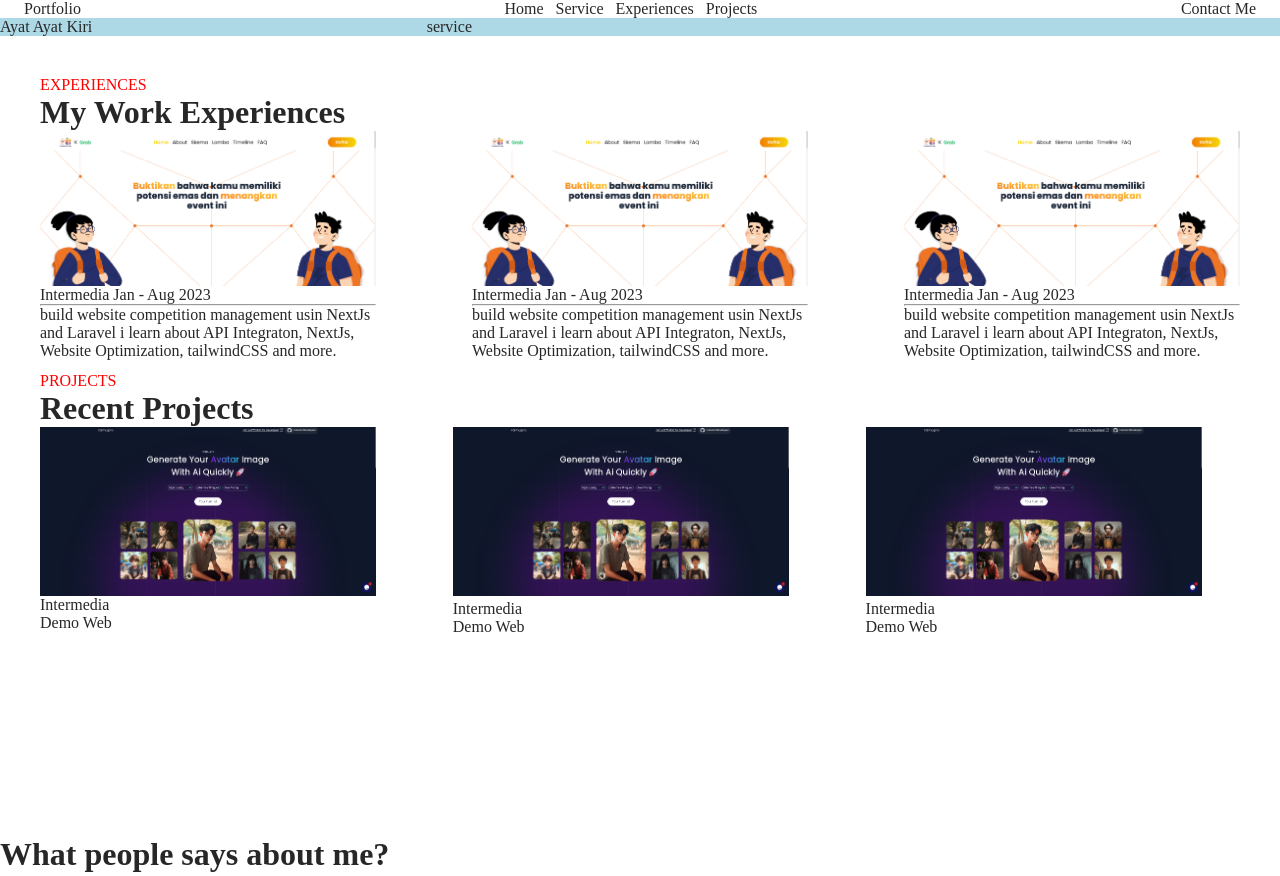
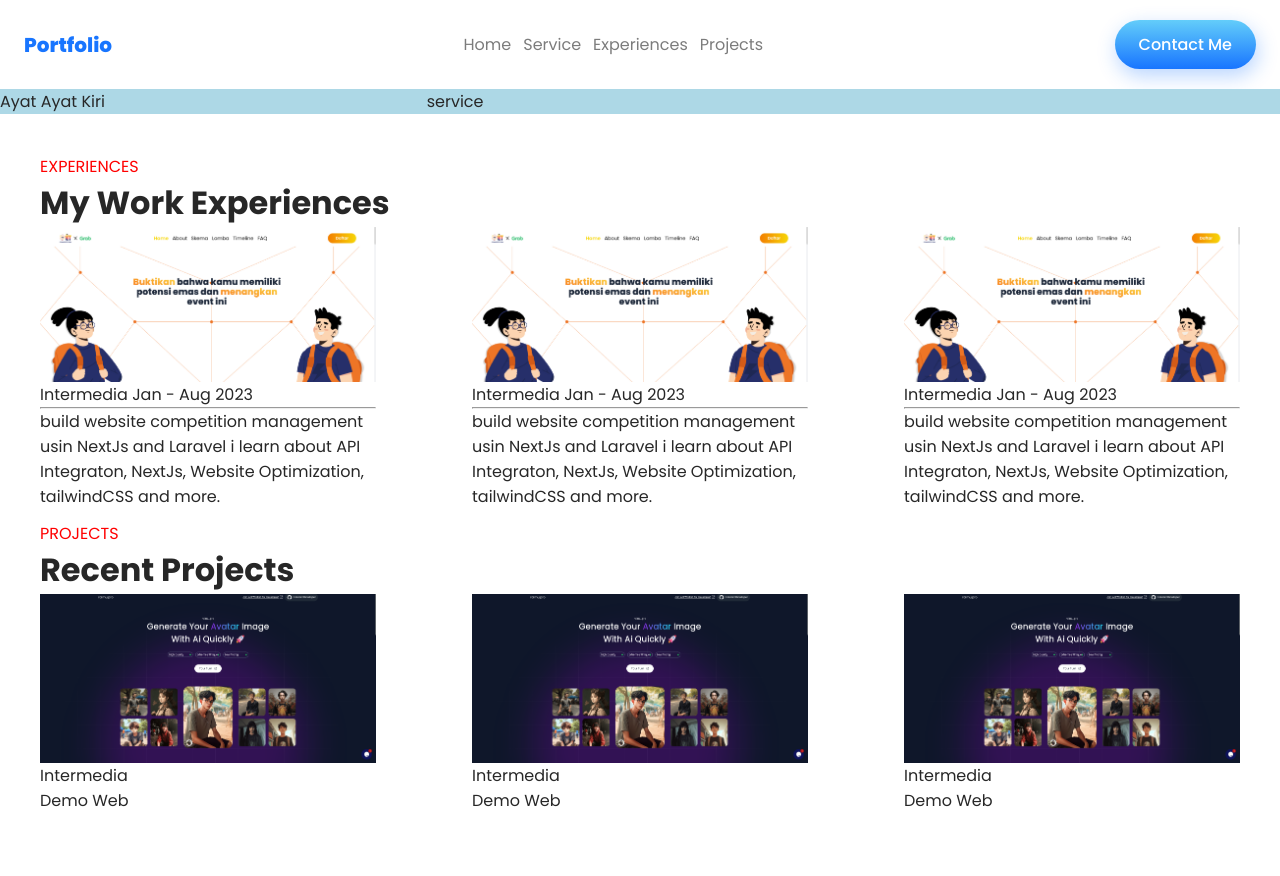
Before and after one commit to intermediaamikom/besmart-2024, a plain HTML site: page portfolio/index.html in a window 1280 px wide. Shown: the top 876 px of the page. Drawn offline with Linux system fonts and the light colour scheme.

Commit message:
Refactor CSS styles and update HTML structure

```diff
--- a/portfolio/index.css
+++ b/portfolio/index.css
@@ -2,7 +2,9 @@
   margin: 0;
   padding: 0;
   box-sizing: border-box;
-    color:#272727;
+  color: #272727;
+  text-decoration: none;
+  font-family: "Poppins", sans-serif;
 }
 
 #third-section {
@@ -18,7 +20,7 @@
   justify-content: space-between;
 }
 
-.card-work{
+.card-work {
   display: flex;
   flex-direction: column;
   width: 28%;
@@ -35,74 +37,95 @@
   justify-content: space-between;
 }
 
-.card-project{
+.card-project {
   display: flex;
   flex-direction: column;
   width: 28%;
 }
 
 /* container */
-.max-container{
-    max-width:1440px;
+.max-container {
+  max-width: 1440px;
   display: flex;
   justify-content: center;
   width: 100%;
 }
-.padding-container{
+.padding-container {
   padding: 0 24px;
-
 }
 
-
 /* text style */
-.text-sm{
+.text-sm {
   font-size: 16px;
 }
-.text-md{
+.text-md {
   font-size: 24px;
 }
-.text-lg{
+.text-lg {
   font: 48px;
 }
 
-.text-xl{
+.text-xl {
   font-size: 64px;
 }
 
 /* text color */
-.text-dark{
+.text-dark {
   color: #272727;
 }
 
-.text-semidark{
+.text-semidark {
   color: #585858;
 }
-.text-blue{
-    color:#1875FF;
+.text-blue {
+  color: #1875ff;
 }
-
-
-
 
 /* navbar */
 
-.navbar{
+.navbar {
   width: 100%;
   display: flex;
   justify-content: space-between;
   align-items: center;
+  padding: 20px 0;
+}
+.nav-title {
+  font-size: 20px;
+  font-weight: 800;
+  color: #1875ff;
 }
 
-.nav-link{
+.nav-link {
   display: flex;
   gap: 12px;
   align-items: center;
   text-decoration: none;
   list-style: none;
+}
+.nav-link a {
+  color: #7c7c7c;
+}
+.nav-link a:hover {
+  color: #1875ff;
+  transition: all 0.3s;
+}
 
+/* button */
+.button-blue {
+  background: linear-gradient(180deg, #63cdfa 0%, #1875ff 100%);
+  padding: 12px 24px;
+  border-radius: 50px;
+  color: #fff;
+  font-weight: 500;
+  /* large shadow blue */
+  box-shadow: 2px 7px 20px rgba(24, 117, 255, 0.3);
 }
- a{
 
-    text-decoration: none;
-
+.button-dark {
+  background-color: #272727;
+  padding: 12px 24px;
+  border-radius: 50px;
+  color: #fff;
+  font-weight: 500;
 }
--- a/portfolio/index.html
+++ b/portfolio/index.html
@@ -3,6 +3,12 @@
   <head>
     <meta charset="UTF-8" />
     <meta name="viewport" content="width=device-width, initial-scale=1.0" />
+    <link rel="preconnect" href="https://fonts.googleapis.com" />
+    <link rel="preconnect" href="https://fonts.gstatic.com" crossorigin />
+    <link
+      href="https://fonts.googleapis.com/css2?family=Poppins:wght@100;200;400;500;600;700;800&display=swap"
+      rel="stylesheet"
+    />
     <title>My Portfolio</title>
 
     <link rel="stylesheet" href="./index.css" />
@@ -11,14 +17,14 @@
     <!-- Hero section bagian taufik -->
     <header id="first-section" class="max-container padding-container">
       <nav class="navbar">
-        <a href="#">Portfolio</a>
+        <a href="#" class="nav-title">Portfolio</a>
         <ul class="nav-link">
           <li><a href="#">Home</a></li>
           <li><a href="#">Service</a></li>
           <li><a href="#">Experiences</a></li>
           <li><a href="#">Projects</a></li>
         </ul>
-        <a href="#">Contact Me</a>
+        <a href="#" class="button-blue">Contact Me</a>
       </nav>
     </header>
     <!-- end bagian taufik -->
@@ -30,7 +36,12 @@
       </div>
 
       <div style="background-color: lightblue; flex: 2">
-        <div class="right-section" style="display: flex; flex-direction: column;"><span>service</span></div>
+        <div
+          class="right-section"
+          style="display: flex; flex-direction: column"
+        >
+          <span>service</span>
+        </div>
       </div>
     </div>
     <!-- end bagian Bintang -->
@@ -93,24 +104,18 @@
           <div class="card-project">
             <img src="./images/raimu.png" alt="my first work" />
             <span>Intermedia</span>
-            <a href="#">
-                Demo Web
-            </button>
+            <a href="#"> Demo Web </a>
           </div>
           <div class="card-project">
             <img src="./images/raimu.png" alt="my first work" />
             <span>Intermedia</span>
-            <a href="#">
-                Demo Web
-            </button>
+            <a href="#"> Demo Web </a>
           </div>
 
           <div class="card-project">
             <img src="./images/raimu.png" alt="my first work" />
             <span>Intermedia</span>
-            <a href="#">
-                Demo Web
-            </button>
+            <a href="#"> Demo Web </a>
           </div>
         </div>
       </section>
```
Lines whose indentation alone changed are shown as unchanged.
